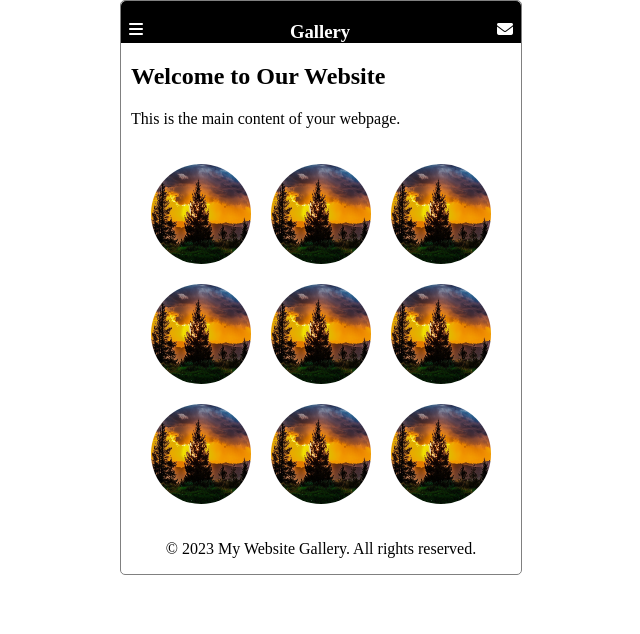
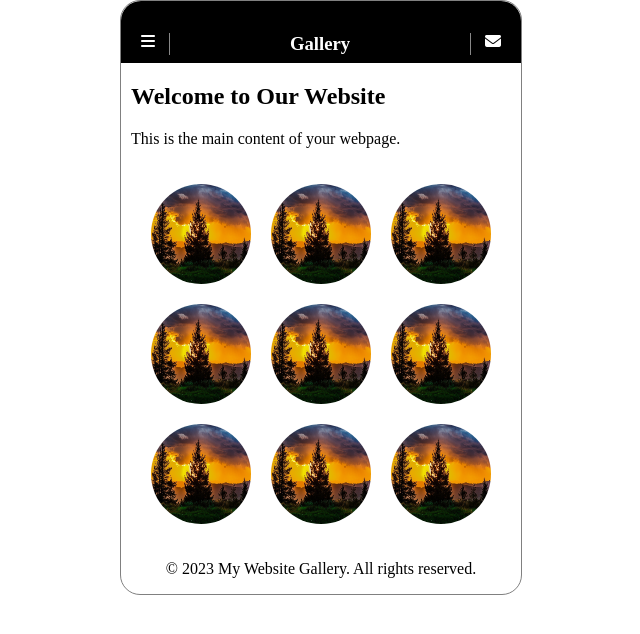
Before and after one commit to AliShahSafdari/Gallery, a plain HTML site: page index.html in a window 1280 px wide. Shown: the whole page, without its empty margins (319-959 px from the left). Drawn offline with Linux system fonts and the light colour scheme.

Commit message:
Update style code

```diff
--- a/style.css
+++ b/style.css
@@ -3,23 +3,29 @@ body{
     background-color: #fff;
     margin: 0 auto;
     border: 1px solid gray;
-    border-radius: 5px;
+    border-radius: 20px;
 }
 
 header{
     display: flex;
     flex-direction: row;
     justify-content: space-between;
-    padding: 0 2%;
-    padding-top: 5%;
+    padding: 2% 5%;
+    padding-top: 8%;
     background-color: black;
     color: #fff;
-    border-top-left-radius: 5px;
-    border-top-right-radius: 5px;
+    border-top-left-radius: 20px;
+    border-top-right-radius: 20px;
 }
 
 header h3 {
     margin:0;
+    border-right: 1px solid #888;
+    border-left: 1px solid #888;
+    padding-right: 120px;
+    padding-left: 120px;
+
+
 }
 
 header a {
```
